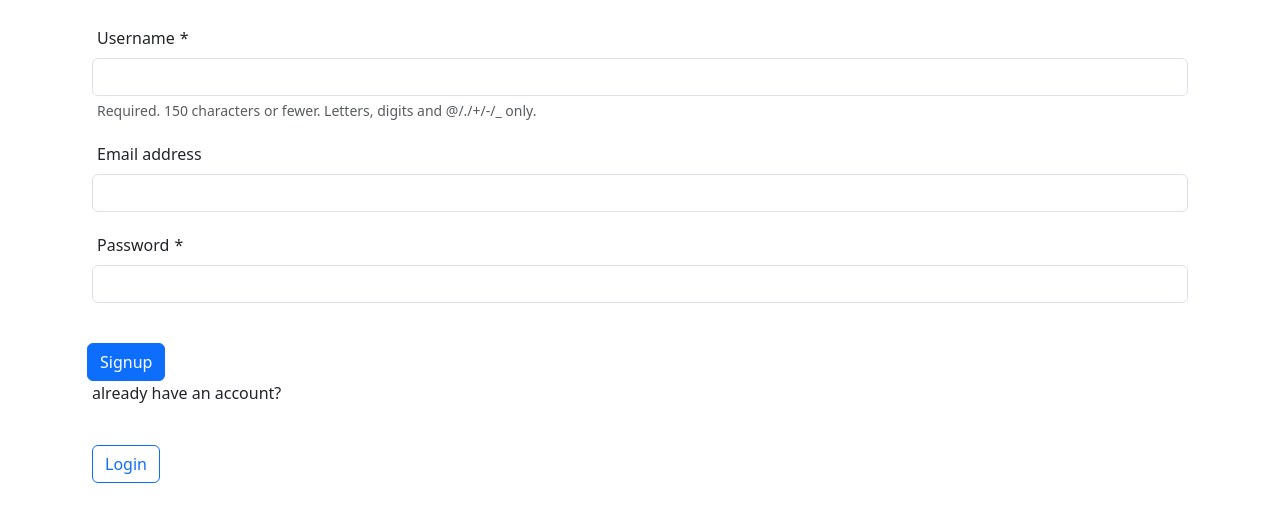
After one commit to Granzular/ERP-website-template, a Django app: page /profiles/accounts/signup in a window 1280 px wide. The commit adds this page. Shown: the top 522 px of the page. Run offline with Django 5.2, Linux system fonts and the light colour scheme; parts of the project's set-up code (start-up, migrations or seed data) failed here and were passed over; some libraries are stand-ins or nearby versions.

Commit message:
clean up

```diff
--- a/mysite/settings/base.py
+++ b/mysite/settings/base.py
@@ -15,6 +15,7 @@ from pathlib import Path
 # Build paths inside the project like this: BASE_DIR / 'subdir'.
 BASE_DIR = Path(__file__).resolve().parent.parent.parent
 
+LOGIN_URL = "/profiles/accounts/login"
 
 # Application definition
 
--- a/mysite/urls.py
+++ b/mysite/urls.py
@@ -23,6 +23,7 @@ urlpatterns = [
     path('admin/', admin.site.urls),
     path('',include('sales.urls',namespace='sales')),
     path('reports/',include('reports.urls',namespace='reports')),
+    path('profiles/',include('profiles.urls',namespace='profiles')),
 ]
 
 urlpatterns += static(settings.STATIC_URL,document_root= settings.STATIC_ROOT)
--- /dev/null
+++ b/profiles/forms.py
@@ -0,0 +1,15 @@
+from django.contrib.auth.models import User
+from django import forms
+
+class LoginForm(forms.Form):
+    username = forms.CharField(max_length='150')
+    password = forms.CharField(max_length='25',widget=forms.PasswordInput)
+
+class SignupForm(forms.ModelForm):
+
+    class Meta:
+        model = User
+        fields = ["username","email","password"]
+        widgets = {
+                'password':forms.PasswordInput,
+                }
--- /dev/null
+++ b/profiles/templates/profiles/login.html
@@ -0,0 +1,15 @@
+{% extends 'base.html' %}                         {% load crispy_forms_tags %}                            {% block title %}                                 Login
+{% endblock title %}
+{% block navbar %}
+{% endblock navbar %}                                                                               {% block content %}                                                                                 <form action="" method="POST">
+	{% csrf_token %}
+	{% if error %}
+	<div class="alert alert-danger" role="alert" >
+		{{ error }}
+	</div>
+	{% endif %}
+	{{login_form|crispy}}                             <button type="submit" class="btn btn-primary mt-4">Login</button>
+        <p>OR</p>                                         <a href="{% url 'profiles:signup' %}" class="btn btn-outline-primary mt-4 " >Signup </a>
+</form>
+
+{% endblock content %}
--- /dev/null
+++ b/profiles/templates/profiles/signup.html
@@ -0,0 +1,16 @@
+{% extends 'profiles/login.html' %}
+{% load crispy_forms_tags %}
+{% block title %}
+signup
+{% endblock %}
+
+{% block content %}
+
+<form action="{% url 'profiles:signup' %}" method="POST">
+	{% csrf_token %}
+	{{ signup_form|crispy}}
+	<button type="submit" class="btn btn-primary mt-4"> Signup </button>
+	<p> already have an account?</p>
+	<a href="{% url 'profiles:login' %}" class="btn btn-outline-primary mt-4">Login</a>
+</form>
+{% endblock content %}
--- /dev/null
+++ b/profiles/urls.py
@@ -0,0 +1,10 @@
+from django.urls import path
+from . import views
+
+app_name = 'profiles'
+
+urlpatterns = [
+        path('accounts/login',views.loginview,name='login'),
+        path('accounts/logout',views.logoutview,name='logout'),
+        path('accounts/signup',views.signupview,name='signup'),
+        ]
--- a/profiles/views.py
+++ b/profiles/views.py
@@ -1,3 +1,78 @@
 from django.shortcuts import render
 
-# Create your views here.
+from django.contrib.auth.models import User
+from django.contrib.auth.decorators import login_required
+from django.contrib.auth import login, logout, authenticate
+from django.shortcuts import redirect,reverse
+from .forms import LoginForm,SignupForm
+from django.urls import resolve
+from django.urls.exceptions import Resolver404
+from urllib.parse import urlparse
+
+def loginview(request):
+    if request.method == "GET":
+        form = LoginForm()
+        context = {
+                'login_form':form,
+                }
+        return render(request,"profiles/login.html",context)
+
+    elif request.method == "POST":
+        form = LoginForm(request.POST)
+        if form.is_valid():
+            cleaned_data = form.clean()
+            user = authenticate(username=cleaned_data.get('username'),password=cleaned_data.get('password'))
+            if user is not None:
+                login(request,user)
+                next_url = request.GET.get("next")
+                if next_url:
+                    try:
+                        resolve(urlparse(next_url).path)
+                        return redirect(next_url)
+                    except Resolver404:
+                        return redirect(reverse("sales:index"))
+                else:
+                    return redirect(reverse("sales:index"))
+            else:
+                context = {
+                        'error':'Invalid username or password',
+                        'login_form':form,
+                        }
+
+                return render(request,'profiles/login.html',context)
+
+        else:
+            context = {
+                    'error':'invalid form data',
+                    'login_form':form,
+                    }
+            return render(request,'profiles/login.html',context)
+
+
+def logoutview(request):
+    try:
+        logout(request)
+    except:
+        pass
+    return redirect(reverse("profiles:login"))
+
+def signupview(request):
+
+    form = SignupForm(request.POST or None)
+
+    if request.method == "GET":
+        context = {
+                'signup_form':form
+                }
+        return render(request,'profiles/signup.html',context)
+    elif request.method == "POST":
+        if form.is_valid():
+            cld = form.clean()
+            User.objects.create_user(username=cld.get('username'),email=cld.get('email'),password=cld.get('password'))
+            return redirect(reverse('profiles:login'))
+        else:
+            context = {
+                    'signup_form':form,
+                    'error':'invalid data',
+                    }
+            return render(request,'profiles/signup.html',context)
--- a/reports/models.py
+++ b/reports/models.py
@@ -5,6 +5,7 @@ from django.urls import reverse
 # Create your models here.
 
 class Report(models.Model):
+    user = models.ForeignKey(User,on_delete=models.CASCADE)
     name = models.CharField(max_length=120)
     image = models.ImageField(upload_to='reports',blank=True)
     remark = models.TextField()
--- a/sales/models.py
+++ b/sales/models.py
@@ -9,6 +9,7 @@ from django.urls import reverse
 # Create your models here.
 
 class Position(models.Model):
+    user = models.ForeignKey(User,on_delete=models.CASCADE)
     product = models.ForeignKey(Product,on_delete=models.CASCADE)
     quantity = models.PositiveIntegerField()
     price = models.FloatField(blank=True)
--- a/sales/views.py
+++ b/sales/views.py
@@ -5,12 +5,13 @@ from .forms import SalesSearchForm
 import pandas as pd
 from .utils import get_customer_from_id, get_salesman_from_id,get_chart
 from reports.forms import ReportForm
+from django.contrib.auth.decorators import login_required
 
 
 def index(request):
     return render(request,'sales/index.html')
 
-
+@login_required
 def home_view(request):
     search_form = SalesSearchForm(request.POST or None)
     report_form = ReportForm()
--- a/templates/base.html
+++ b/templates/base.html
@@ -29,25 +29,10 @@
   </head>
   <body>
 
-<!-- Modal
-<div class="modal fade" id="reportModal" tabindex="-1" aria-labelledby="reportModalLabel" aria-hidden="true">
-  <div class="modal-dialog modal-sm-down-w-100" >
-    <div class="modal-content">
-      <div class="modal-header">
-	      <h1 class="modal-title fs-5" id="exampleModalLabel">Add Report</h1>
-        <button type="button" class="btn-close" data-bs-dismiss="modal" aria-label="Close"></button>
-      </div>
-      <div class="modal-body">
-        ...
-      </div>
-      <div class="modal-footer">
-        <button type="button" class="btn btn-secondary" data-bs-dismiss="modal">Close</button>
-        <button type="button" class="btn btn-primary">Save changes</button>
-      </div>
-    </div>
-  </div>
-</div>-->
-    {% include "navbar.html" %}
+   {% block navbar %}
+   {% include "navbar.html" %}
+   {% endblock navbar %}
+
     <div class="container mt-3 mb-3">
       {% block content %}
       {% endblock content %}
```
Also changed, not shown: reports/views.py (+6 -1 lines), static/css/navbar.css (+28 -2 lines), templates/navbar.html (+8 -7 lines), db.sqlite3.
